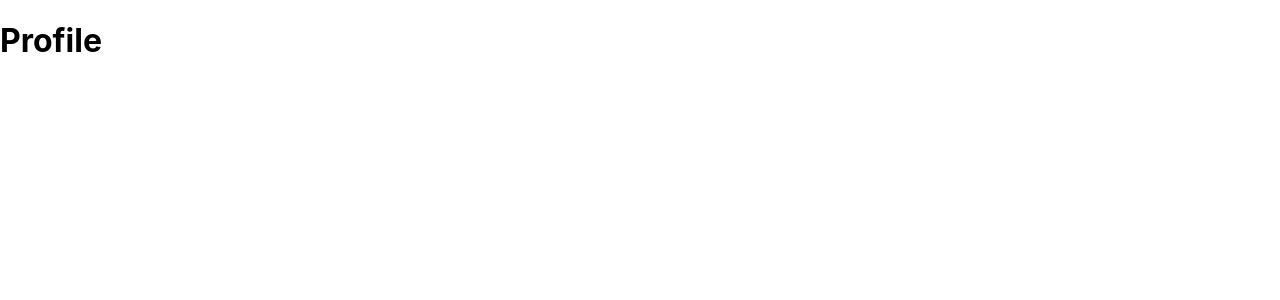
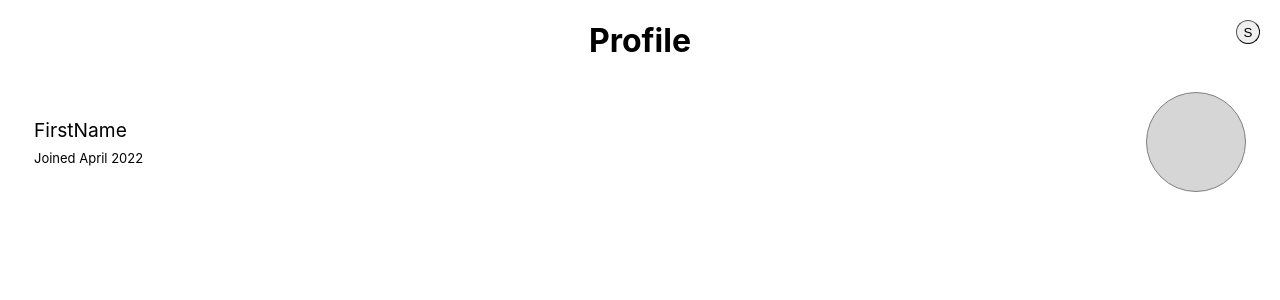
Before and after one commit to Glow-Carrots-App/glow-web, a Next.js app: page /profile in a window 1280 px wide. Shown: the top 300 px of the page. Built offline with nearby package versions, Linux system fonts and the light colour scheme.

Commit message:
add UserInfo component to profile page

```diff
--- /dev/null
+++ b/components/UserInfo/index.js
@@ -0,0 +1,15 @@
+import styles from "./styles.module.css";
+
+const UserInfo = () => {
+  return (
+    <div className={styles.container}>
+      <div className={styles.text}>
+        <text className={styles.firstNameText}>FirstName</text>
+        <text className={styles.joinDateText}>Joined April 2022</text>
+      </div>
+      <div className={styles.avatarContainer}></div>
+    </div>
+  );
+};
+
+export default UserInfo;
--- /dev/null
+++ b/components/UserInfo/styles.module.css
@@ -0,0 +1,31 @@
+.container {
+  display: flex;
+  justify-content: space-between;
+  border-radius: 4px;
+  margin: 0 34px;
+  margin-top: 32px;
+}
+
+.text {
+  display: flex;
+  flex-direction: column;
+  justify-content: center;
+  text-align: left;
+  gap: 8px;
+}
+
+.firstNameText {
+  font-size: larger;
+}
+
+.joinDateText {
+  font-size: small;
+}
+
+.avatarContainer {
+  height: 100px;
+  width: 100px;
+  border: 1px solid gray;
+  border-radius: 50%;
+  background-color: rgb(214, 214, 214);
+}
--- a/pages/profile/index.js
+++ b/pages/profile/index.js
@@ -1,11 +1,16 @@
-import Heading1 from "../../components/Heading1/index";
+import Heading1 from "../../components/Heading1";
+import UserInfo from "../../components/UserInfo";
 
-const Profile = () => {
+import styles from "./styles.module.css";
+
+const ProfilePage = () => {
   return (
-    <div>
+    <div className={styles.container}>
+      <button className={styles.settingsBtn}>S</button>
       <Heading1>Profile</Heading1>
+      <UserInfo />
     </div>
   );
 };
 
-export default Profile;
+export default ProfilePage;
--- /dev/null
+++ b/pages/profile/styles.module.css
@@ -0,0 +1,14 @@
+.container {
+  height: 100vh;
+  text-align: center;
+}
+
+.settingsBtn {
+  position: absolute;
+  height: 24px;
+  width: 24px;
+  top: 20px;
+  right: 20px;
+  border-radius: 50%;
+  border-width: 1px;
+}
```
